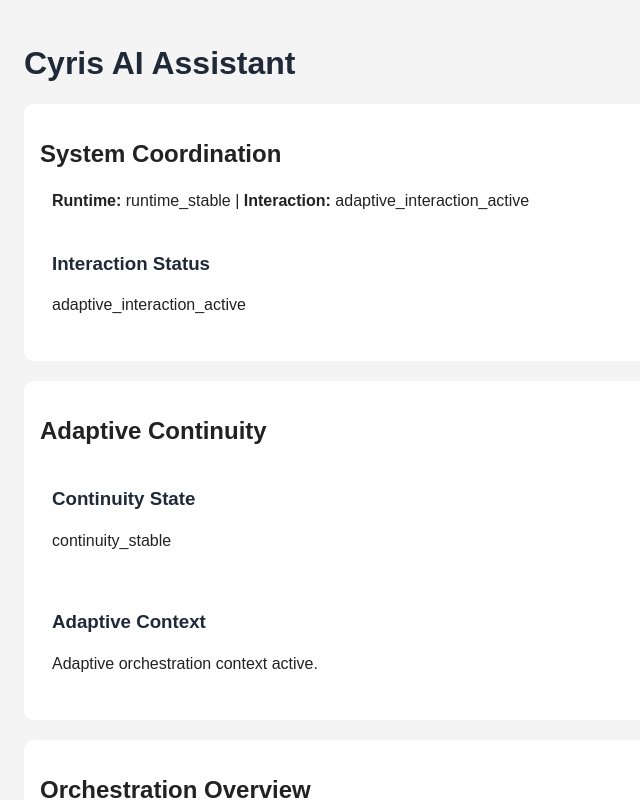
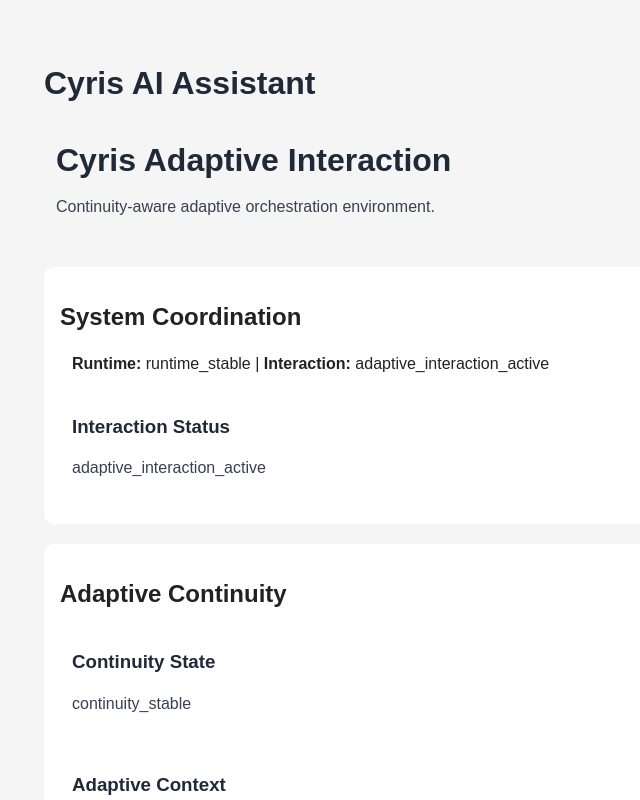
Before and after one commit to amri-03/axis-ai-assistant, a React app in the folder frontend/: page / in a window 1280 px wide. Shown: the top 800 px of the page, without its empty margins (0-640 px from the left). Built offline with nearby package versions, Linux system fonts and the light colour scheme; the HTML template or start-up script is replaced by a standard one.

Commit message:
refactor: improve adaptive interaction maturity

```diff
--- /dev/null
+++ b/frontend/src/components/AdaptiveResponseCard.jsx
@@ -0,0 +1,22 @@
+export default function AdaptiveResponseCard({
+                                                 response
+                                             }) {
+
+    return (
+
+        <div
+            style={{
+                padding: "14px",
+                marginBottom: "12px",
+                backgroundColor: "#f4f4f5",
+                borderRadius: "8px"
+            }}
+        >
+
+            <p>
+                {response}
+            </p>
+
+        </div>
+    );
+}
--- /dev/null
+++ b/frontend/src/components/InteractionHeader.jsx
@@ -0,0 +1,24 @@
+export default function InteractionHeader({
+                                              title,
+                                              subtitle
+                                          }) {
+
+    return (
+
+        <div
+            style={{
+                marginBottom: "20px"
+            }}
+        >
+
+            <h1>
+                {title}
+            </h1>
+
+            <p>
+                {subtitle}
+            </p>
+
+        </div>
+    );
+}
--- a/frontend/src/components/InteractionTimeline.jsx
+++ b/frontend/src/components/InteractionTimeline.jsx
@@ -1,3 +1,7 @@
+import AdaptiveResponseCard
+    from "./AdaptiveResponseCard";
+
+
 export default function InteractionTimeline({
                                                 responses
                                             }) {
@@ -17,9 +21,10 @@ export default function InteractionTimeline({
                         index
                     ) => (
 
-                        <p key={index}>
-                            {response}
-                        </p>
+                        <AdaptiveResponseCard
+                            key={index}
+                            response={response}
+                        />
                     )
                 )
             }
--- a/frontend/src/pages/Home.jsx
+++ b/frontend/src/pages/Home.jsx
@@ -43,6 +43,9 @@ import EnvironmentStatusCard
 
 import SystemHealthOverview
     from "../components/SystemHealthOverview";
+
+import InteractionHeader
+    from "../components/InteractionHeader";
 
 
 export default function Home() {
@@ -114,12 +117,23 @@ export default function Home() {
     const systemHealth =
         "adaptive_system_stable";
 
+    const interactionTitle =
+        "Cyris Adaptive Interaction";
+
+    const interactionSubtitle =
+        "Continuity-aware adaptive orchestration environment.";
+
     return (
         <div>
 
             <h1>
                 Cyris AI Assistant
             </h1>
+
+            <InteractionHeader
+                title={interactionTitle}
+                subtitle={interactionSubtitle}
+            />
 
             <SectionContainer
                 title="System Coordination"
--- a/frontend/src/styles/global.css
+++ b/frontend/src/styles/global.css
@@ -54,3 +54,17 @@ div {
 button:hover {
     opacity: 0.9;
 }
+
+body {
+    background-color: #f5f5f5;
+    font-family: Arial, sans-serif;
+    padding: 20px;
+}
+
+h1 {
+    margin-bottom: 6px;
+}
+
+p {
+    color: #374151;
+}
```
